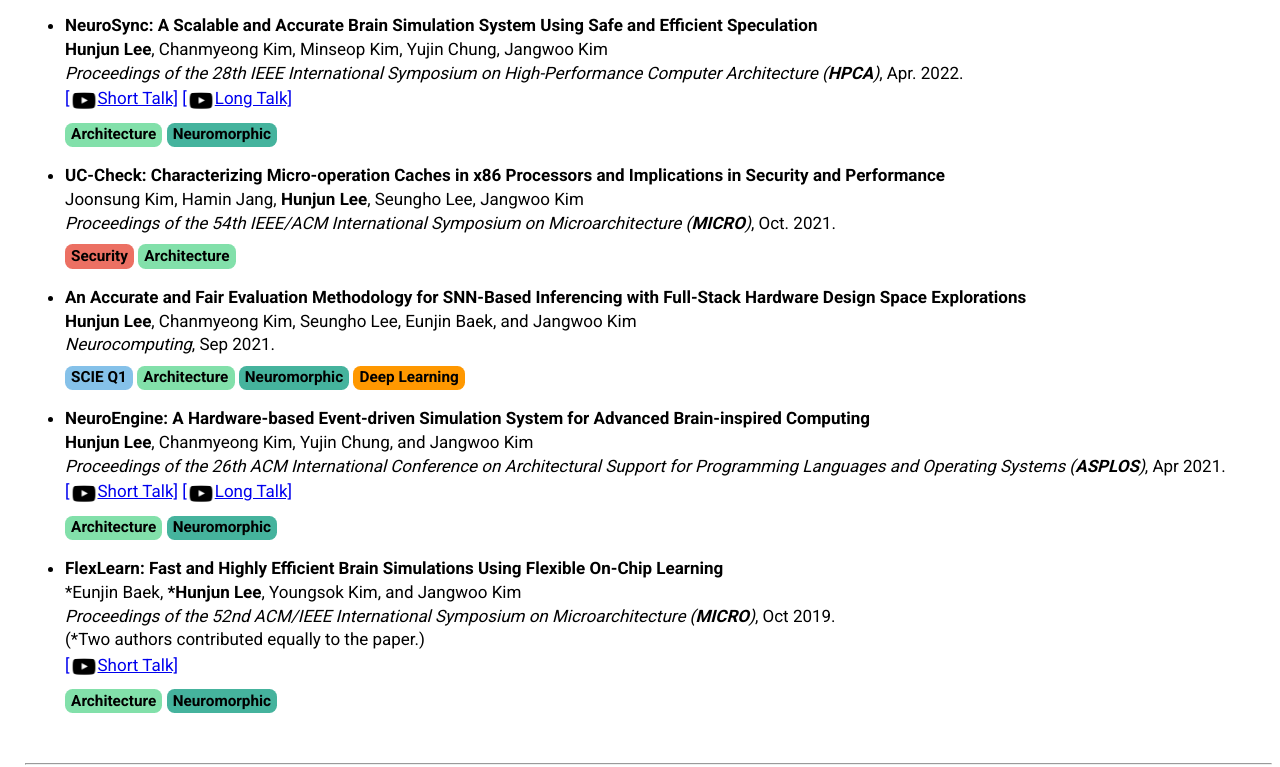
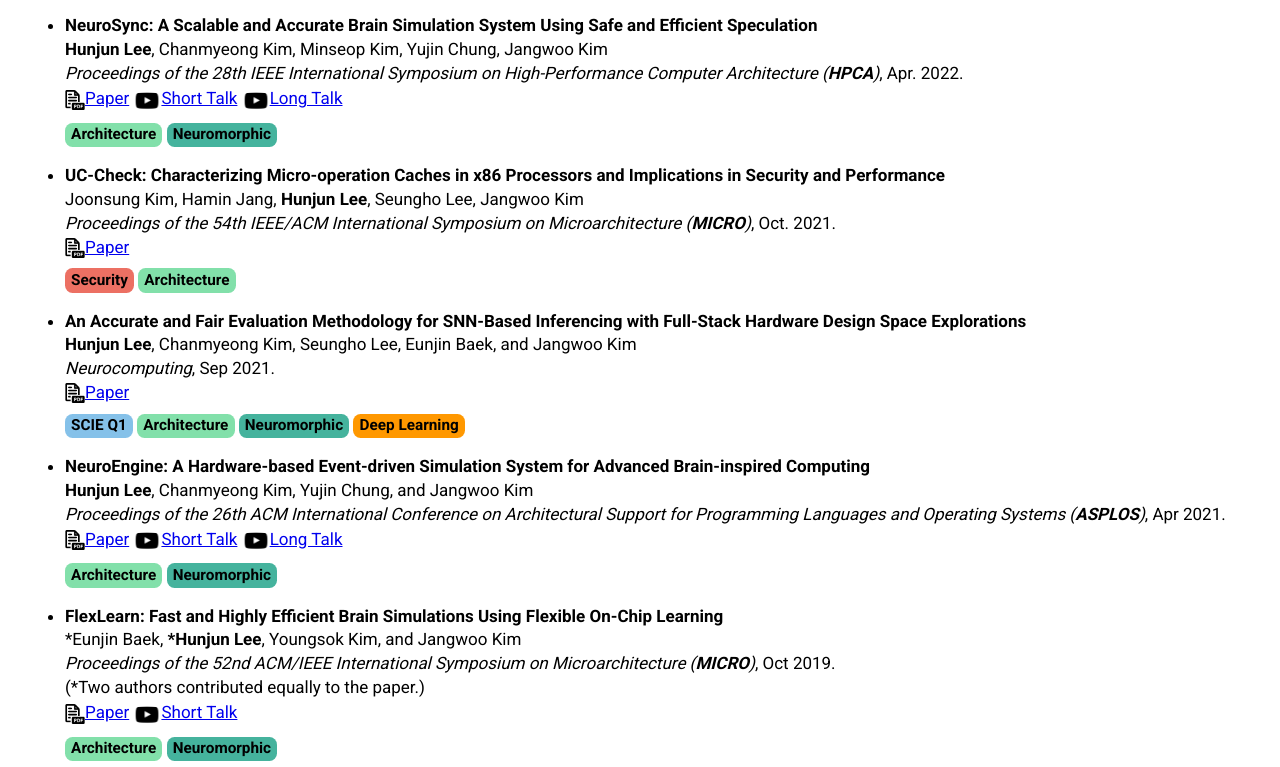
Before and after one commit to hunjunlee/hunjunlee.github.io, a plain HTML site: page index.html in a window 1280 px wide. Shown: the part 836-1603 px from the top of the page. Drawn offline with Linux system fonts and the light colour scheme.

Commit message:
added paper link

```diff
--- a/index.html
+++ b/index.html
@@ -123,8 +123,9 @@ color: #000;
         <br/>
         <em>Proceedings of the 28th IEEE International Symposium on High-Performance Computer Architecture (<strong>HPCA</strong>)</em>, Apr. 2022.
         <br/>
-        <a href="https://www.youtube.com/watch?v=zAucdmfeg4A">[<img src="youtube.png" width="28px" style="vertical-align:middle">Short Talk]</a>
-        <a href="https://www.youtube.com/watch?v=Xijyg9v5Nyk">[<img src="youtube.png" width="28px" style="vertical-align:middle">Long Talk]</a>
+        <a href="https://ieeexplore.ieee.org/document/9773227"><img src="pdf.png" width="20px" style="vertical-align:middle">Paper</a>
+        <a href="https://www.youtube.com/watch?v=zAucdmfeg4A"><img src="youtube.png" width="28px" style="vertical-align:middle">Short Talk</a>
+        <a href="https://www.youtube.com/watch?v=Xijyg9v5Nyk"><img src="youtube.png" width="28px" style="vertical-align:middle">Long Talk</a>
 	<p style="font-size:50%;"></p>
 	<span class="label label-arch">Architecture</span> <span class="label label-neuro">Neuromorphic</span><br />
     </li>
@@ -138,6 +139,7 @@ color: #000;
         <br/>
         <em>Proceedings of the 54th IEEE/ACM International Symposium on Microarchitecture (<strong>MICRO</strong>)</em>, Oct. 2021.
         <br/>
+        <a href="https://dl.acm.org/doi/10.1145/3466752.3480079"><img src="pdf.png" width="20px" style="vertical-align:middle">Paper</a>
 	<p style="font-size:50%;"></p>
 	<span class="label label-sec">Security</span> <span class="label label-arch">Architecture</span> <br />
     </li>
@@ -151,6 +153,7 @@ color: #000;
         <br/>
         <em>Neurocomputing</em>, Sep 2021.
         <br/>
+        <a href="https://www.sciencedirect.com/science/article/pii/S0925231221007578"><img src="pdf.png" width="20px" style="vertical-align:middle">Paper</a>
 	<p style="font-size:50%;"></p>
 	<span class="label label-sci">SCIE Q1</span> <span class="label label-arch">Architecture</span> <span class="label label-neuro">Neuromorphic</span> <span class="label label-ai">Deep Learning</span><br />
     </li>
@@ -164,8 +167,9 @@ color: #000;
         <br/>
         <em>Proceedings of the 26th ACM International Conference on Architectural Support for Programming Languages and Operating Systems (<strong>ASPLOS</strong>)</em>, Apr 2021.
         <br/>
-        <a href="https://www.youtube.com/watch?v=Zvlhs3dDZxU">[<img src="youtube.png" width="28px" style="vertical-align:middle">Short Talk]</a>
-        <a href="https://www.youtube.com/watch?v=kUwyEZZYduQ">[<img src="youtube.png" width="28px" style="vertical-align:middle">Long Talk]</a>
+        <a href="https://dl.acm.org/doi/abs/10.1145/3445814.3446738"><img src="pdf.png" width="20px" style="vertical-align:middle">Paper</a>
+        <a href="https://www.youtube.com/watch?v=Zvlhs3dDZxU"><img src="youtube.png" width="28px" style="vertical-align:middle">Short Talk</a>
+        <a href="https://www.youtube.com/watch?v=kUwyEZZYduQ"><img src="youtube.png" width="28px" style="vertical-align:middle">Long Talk</a>
 	<p style="font-size:50%;"></p>
 	<span class="label label-arch">Architecture</span> <span class="label label-neuro">Neuromorphic</span><br />
     </li>
@@ -181,7 +185,8 @@ color: #000;
         <br/>
         (*Two authors contributed equally to the paper.)
         <br/>
-        <a href="https://www.youtube.com/watch?v=cJSH5GQwrxU">[<img src="youtube.png" width="28px" style="vertical-align:middle">Short Talk]</a>
+        <a href="https://dl.acm.org/doi/10.1145/3352460.3358268"><img src="pdf.png" width="20px" style="vertical-align:middle">Paper</a>
+        <a href="https://www.youtube.com/watch?v=cJSH5GQwrxU"><img src="youtube.png" width="28px" style="vertical-align:middle">Short Talk</a>
 	<p style="font-size:50%;"></p>
 	<span class="label label-arch">Architecture</span> <span class="label label-neuro">Neuromorphic</span><br />
     </li>
```
Also changed, not shown: pdf.png (added).
